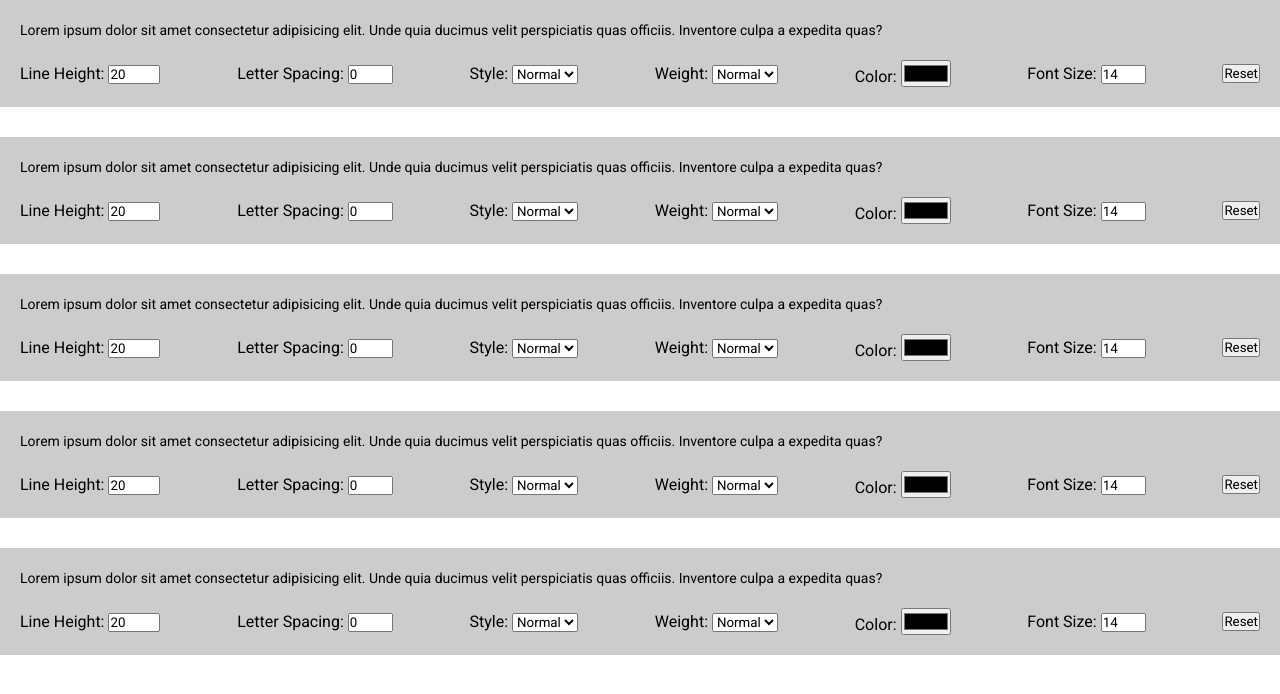
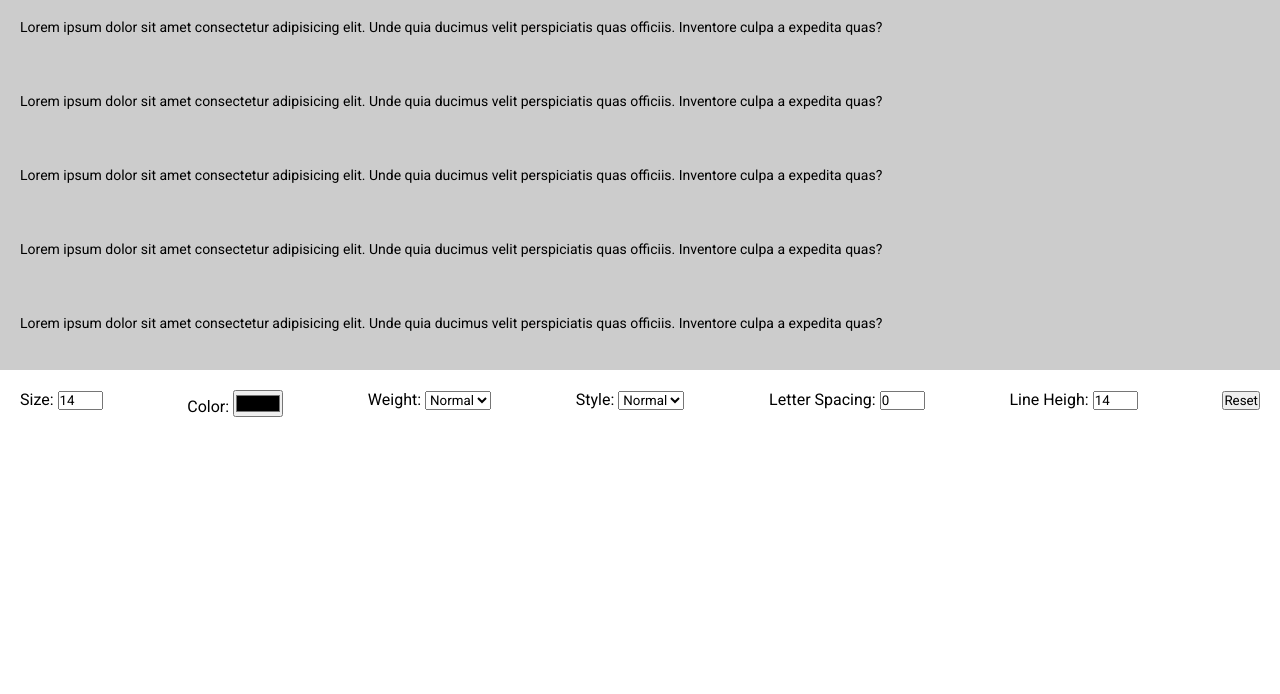
Before and after one commit to hotsk1y/regulators-for-text, a plain HTML site: page index.html in a window 1280 px wide. Both pictures are taken after a click on the button "Reset". Drawn offline with Linux system fonts and the light colour scheme.

Commit message:
regulators2

```diff
--- a/index.html
+++ b/index.html
@@ -1,5 +1,6 @@
 <!DOCTYPE html>
 <html lang="en">
+
 <head>
   <meta charset="UTF-8">
   <meta http-equiv="X-UA-Compatible" content="IE=edge">
@@ -7,34 +8,65 @@
   <title>Regulators for text</title>
   <link rel="stylesheet" href="style.css">
 </head>
+
 <body>
 
+  <div class="items">
     <div class="item">
       <div class="item-text">
-      Lorem ipsum dolor sit amet consectetur adipisicing elit. Unde quia ducimus velit perspiciatis quas officiis. Inventore culpa a expedita quas?
+        Lorem ipsum dolor sit amet consectetur adipisicing elit. Unde quia ducimus velit perspiciatis quas officiis.
+        Inventore culpa a expedita quas?
       </div>
     </div>
     <div class="item">
       <div class="item-text">
-      Lorem ipsum dolor sit amet consectetur adipisicing elit. Unde quia ducimus velit perspiciatis quas officiis. Inventore culpa a expedita quas?
+        Lorem ipsum dolor sit amet consectetur adipisicing elit. Unde quia ducimus velit perspiciatis quas officiis.
+        Inventore culpa a expedita quas?
       </div>
     </div>
     <div class="item">
       <div class="item-text">
-      Lorem ipsum dolor sit amet consectetur adipisicing elit. Unde quia ducimus velit perspiciatis quas officiis. Inventore culpa a expedita quas?
+        Lorem ipsum dolor sit amet consectetur adipisicing elit. Unde quia ducimus velit perspiciatis quas officiis.
+        Inventore culpa a expedita quas?
       </div>
     </div>
     <div class="item">
       <div class="item-text">
-      Lorem ipsum dolor sit amet consectetur adipisicing elit. Unde quia ducimus velit perspiciatis quas officiis. Inventore culpa a expedita quas?
+        Lorem ipsum dolor sit amet consectetur adipisicing elit. Unde quia ducimus velit perspiciatis quas officiis.
+        Inventore culpa a expedita quas?
       </div>
     </div>
     <div class="item">
       <div class="item-text">
-      Lorem ipsum dolor sit amet consectetur adipisicing elit. Unde quia ducimus velit perspiciatis quas officiis. Inventore culpa a expedita quas?
+        Lorem ipsum dolor sit amet consectetur adipisicing elit. Unde quia ducimus velit perspiciatis quas officiis.
+        Inventore culpa a expedita quas?
       </div>
+    </div>
+  </div>
+
+  <div class="controls">
+    <div>Size: <input type="number" min="8" max="72" class="font-size" value="14"></input></div>
+    <div>Color: <input type="color" value="#000000" class="font-color"></input></div>
+    <div>Weight:
+      <select id="weight">
+        <option value="lighter">Thin</option>
+        <option value="normal">Normal</option>
+        <option value="bold">Bold</option>
+      </select>
+    </div>
+    <div>
+      Style:
+      <select id="style">
+        <option value="normal" selected>Normal</option>
+        <option value="italic">Italic</option>
+      </select>
+    </div>
+    <div>Letter Spacing: <input type="number" min="0" max="10" class="letter-spacing" value="0"></input></div>
+    <div>Line Heigh: <input type="number" min="5" max="72" class="line-height" value="14"></input></div>
+    <div><button id="reset">Reset</button></div>
   </div>
 
   <script src="script.js"></script>
 </body>
+
 </html>
--- a/script.js
+++ b/script.js
@@ -1,251 +1,111 @@
-const item = document.querySelectorAll('.item')
-const itemText = document.querySelectorAll('.item-text')
-const localStorageItem = JSON.parse(localStorage.getItem('fontControls'))
-
 let data = JSON.parse(localStorage.getItem('fontControls'))
 
-const setDefauldData = (id) => {
-  data = []
-  localStorage.clear()
-  for (let i = 0; i < item.length; i++) {
-    const dataItem = {
-      id: i,
-      fontSize: '14px',
-      fontColor: '#000',
-      fontWeight: 'normal',
-      fontStyle: 'normal',
+const textItems = document.querySelector('.items')
+const fontSizeInput = document.querySelector('.font-size')
+const fontColorInput = document.querySelector('.font-color')
+const fontWeightInput = document.querySelector('#weight')
+const fontStyletInput = document.querySelector('#style')
+const letterSpacingInput = document.querySelector('.letter-spacing')
+const lineHeightInput = document.querySelector('.line-height')
+const resetButton = document.querySelector('#reset')
+
+// check the localstorage and set default data settings
+const setDefaultSettings= () => {
+  data = {
+    size: '14px',
+    color: '#000000',
+    weight: 'normal',
+    style: 'normal',
     letterSpacing: '0px',
-      lineHeight: '20px',
-    }
-    data.push(dataItem)
+    lineHeight: '14px'
   }
   localStorage.setItem('fontControls', JSON.stringify(data))
 }
-
 if (data === null) {
-  setDefauldData()
+  setDefaultSettings()
 }
 
-class Regulator {
-  constructor() {
-
+// set font settings from localstorage
+const setFontSettings = () => {
+  textItems.style.fontSize = data.size
+  fontSizeInput.value = data.size.replace('px', '')
+  textItems.style.color = data.color
+  fontColorInput.value = data.color
+  textItems.style.fontWeight = data.weight
+  if (fontWeightInput.options[0].value === data.weight) {
+    fontWeightInput.options[0].selected = true
+  }
+  if (fontWeightInput.options[1].value === data.weight) {
+    fontWeightInput.options[1].selected = true
+  }
+  if (fontWeightInput.options[2].value === data.weight) {
+    fontWeightInput.options[2].selected = true
+  }
+  textItems.style.fontStyle = data.style
+  if (fontStyletInput.options[0].value === data.style) {
+    fontStyletInput.options[0].selected = true
+  }
+  if (fontStyletInput.options[1].value === data.style) {
+    fontStyletInput.options[1].selected = true
+  }
+  textItems.style.letterSpacing = data.letterSpacing
+  letterSpacingInput.value = data.letterSpacing.replace('px', '')
+  textItems.style.lineHeight = data.lineHeight
+  lineHeightInput.value = data.lineHeight.replace('px', '')
 }
 
-  createFontSizeInput() {
-    for (let i = 0; i < item.length; i++) {
-      const fontSizeInput = document.createElement('input');
-      const div = document.createElement('div');
-      div.innerHTML = 'Font Size: '
-      div.setAttribute('class', 'font-size')
-      fontSizeInput.setAttribute('type', 'number');
-      fontSizeInput.setAttribute('min', '8');
-      fontSizeInput.setAttribute('max', '72');
-      fontSizeInput.setAttribute('value', data[i].fontSize.replace('px', ''));
-      itemText[i].style.fontSize = data[i].fontSize
+// set size value to localstorage and apply new settings
 fontSizeInput.addEventListener('change', (event) => {
-        const fontSize = `${event.target.value}px`
-        itemText[i].style.fontSize = fontSize
-        data[i].fontSize = fontSize
+  const sizeValue = `${event.target.value}px`
+  data.size = sizeValue
   localStorage.setItem('fontControls', JSON.stringify(data))
+  textItems.style.fontSize = data.size
 })
-      itemText[i].after(div)
-      div.append(fontSizeInput)
-    }
-  }
 
-  createFontColorInput() {
-    for (let i = 0; i < item.length; i++) {
-      const div = document.createElement('div');
-      div.innerHTML = 'Color: '
-      div.setAttribute('class', 'font-color')
-      const fontColorInput = document.createElement('input');
-      fontColorInput.setAttribute('type', 'color');
-      fontColorInput.setAttribute('value', data[i].fontColor);
-      itemText[i].style.color = data[i].fontColor
+// set color value and apply new settings
 fontColorInput.addEventListener('change', (event) => {
-        itemText[i].style.color = event.target.value
-        data[i].fontColor = event.target.value
+  const colorValue = event.target.value
+  data.color = colorValue
   localStorage.setItem('fontControls', JSON.stringify(data))
+  textItems.style.color = data.color
 })
-      itemText[i].after(div)
-      div.append(fontColorInput)
-    }
-  }
 
-  createFontWeightInput() {
-    for (let i = 0; i < item.length; i++) {
-      const div = document.createElement('div');
-      div.innerHTML = 'Weight: '
-      div.setAttribute('class', 'font-weight')
+// set weight value and apply new settings
+fontWeightInput.addEventListener('change', (event) => {
+  const weightValue = fontWeightInput.value
+  data.weight = weightValue
+  localStorage.setItem('fontControls', JSON.stringify(data))
+  textItems.style.fontWeight = data.weight
+})
 
-      const fontWeightInput = document.createElement('select');
-      fontWeightInput.setAttribute('id', `fontWeight${i}`);
-      itemText[i].style.fontWeight = data[i].fontWeight
+// set style value and apply new settings
+fontStyletInput.addEventListener('change', (event) => {
+  const styleValue = fontStyletInput.value
+  data.style = styleValue
+  localStorage.setItem('fontControls', JSON.stringify(data))
+  textItems.style.fontStyle = data.style
+})
 
-      let thin = new Option('Thin', '100');
-      fontWeightInput.append(thin);
+// set letter-spacing value to localstorage and apply new settings
+letterSpacingInput.addEventListener('change', (event) => {
+  const letterSpacingValue = `${event.target.value}px`
+  data.letterSpacing = letterSpacingValue
+  localStorage.setItem('fontControls', JSON.stringify(data))
+  textItems.style.letterSpacing = data.letterSpacing
+})
 
-      let normal = new Option('Normal', '400');
-      fontWeightInput.append(normal);
+// set line-height value to localstorage and apply new settings
+lineHeightInput.addEventListener('change', (event) => {
+  const lineHeightValue = `${event.target.value}px`
+  data.lineHeight = lineHeightValue
+  localStorage.setItem('fontControls', JSON.stringify(data))
+  textItems.style.lineHeight = data.lineHeight
+})
 
-      let bold = new Option('Bold', '900');
-      fontWeightInput.append(bold);
+// reset font styles
+resetButton.addEventListener('click', (event) => {
+  setDefaultSettings()
+  setFontSettings()
+})
 
-      if (data[i].fontWeight == 900 || data[i].fontWeight === 'bold') {
-        bold.selected = true
-      }
-      if (data[i].fontWeight == 400 || data[i].fontWeight === 'normal') {
-        normal.selected = true
-      }
-      if (data[i].fontWeight == 100 || data[i].fontWeight === 'thin') {
-        thin.selected = true
-      }
-
-      fontWeightInput.addEventListener('change', (event) => {
-        itemText[i].style.fontWeight = event.target.value
-        data[i].fontWeight = event.target.value
-        localStorage.setItem('fontControls', JSON.stringify(data))
-      })
-      itemText[i].after(div)
-      div.append(fontWeightInput)
-    }
-
-  }
-
-  createFontStyleInput() {
-    for (let i = 0; i < item.length; i++) {
-      const div = document.createElement('div');
-      div.innerHTML = 'Style: '
-      div.setAttribute('class', 'font-style')
-
-      const fontStyleInput = document.createElement('select');
-      fontStyleInput.setAttribute('id', `fontStyle${i}`);
-      itemText[i].style.fontStyle = data[i].fontStyle
-
-      let normal = new Option('Normal', 'normal');
-      fontStyleInput.append(normal);
-
-      let italic = new Option('Italic', 'italic')
-      fontStyleInput.append(italic);
-
-      if (data[i].fontStyle == 'normal') {
-        normal.selected = true
-      } else {
-        italic.selected = true
-      }
-
-      fontStyleInput.addEventListener('change', (event) => {
-        itemText[i].style.fontStyle = event.target.value
-
-        data[i].fontStyle = event.target.value
-        localStorage.setItem('fontControls', JSON.stringify(data))
-      })
-      itemText[i].after(div)
-      div.append(fontStyleInput)
-    }
-  }
-
-  createLetterSpacingInput() {
-    for (let i = 0; i < item.length; i++) {
-      const div = document.createElement('div');
-      div.innerHTML = 'Letter Spacing: '
-      div.setAttribute('class', 'letter-spacing')
-
-      const letterSpacingInput = document.createElement('input');
-      itemText[i].style.letterSpacing = data[i].letterSpacing
-      letterSpacingInput.setAttribute('value', data[i].letterSpacing.replace('px', ''));
-      letterSpacingInput.setAttribute('type', 'number');
-      letterSpacingInput.setAttribute('min', '0');
-      letterSpacingInput.setAttribute('max', '72');
-      letterSpacingInput.addEventListener('change', (event) => {
-        itemText[i].style.letterSpacing = `${event.target.value}px`
-        data[i].letterSpacing = `${event.target.value}px`
-        localStorage.setItem('fontControls', JSON.stringify(data))
-      })
-      itemText[i].after(div)
-      div.append(letterSpacingInput)
-    }
-  }
-
-  createLineHeightInput() {
-    for (let i = 0; i < item.length; i++) {
-      const div = document.createElement('div');
-      div.innerHTML = 'Line Height: '
-      div.setAttribute('class', 'line-height')
-
-      const LineHeightInput = document.createElement('input');
-      itemText[i].style.lineHeight = data[i].lineHeight
-      LineHeightInput.setAttribute('type', 'number');
-      LineHeightInput.setAttribute('min', '0');
-      LineHeightInput.setAttribute('max', '100');
-      LineHeightInput.setAttribute('value', data[i].lineHeight.replace('px', ''));
-      LineHeightInput.addEventListener('change', (event) => {
-        itemText[i].style.lineHeight = `${event.target.value}px`
-        data[i].lineHeight = `${event.target.value}px`
-        localStorage.setItem('fontControls', JSON.stringify(data))
-      })
-      itemText[i].after(div)
-      div.append(LineHeightInput)
-    }
-  }
-
-  resetSettings(id) {
-    const fontSizeInput = document.querySelectorAll('.font-size > input')
-    const fontColorInput = document.querySelectorAll('.font-color > input')
-    const fontWeightInput = document.querySelectorAll('.font-weight > select')
-    const fontStyleInput = document.querySelectorAll('.font-style > select')
-    const letterSpacingInput = document.querySelectorAll('.letter-spacing > input')
-    const lineHeightInput = document.querySelectorAll('.line-height > input')
-
-    itemText[id].style.fontSize = '14px'
-    data[id].fontSize = '14px'
-    fontSizeInput[id].value = 14
-
-    itemText[id].style.color = '#000000'
-    data[id].fontColor = '#000000'
-    fontColorInput[id].value = '#000000'
-
-    itemText[id].style.fontWeight = 400
-    data[id].fontWeight = 400
-    fontWeightInput[id].options[1].selected = true
-
-    itemText[id].style.fontStyle = 'normal'
-    data[id].fontStyle = 'normal'
-    fontStyleInput[id].options[0].selected = true
-
-    itemText[id].style.letterSpacing = '0px'
-    data[id].letterSpacing = '0px'
-    letterSpacingInput[id].value = 0
-
-    itemText[id].style.lineHeight = '20px'
-    data[id].lineHeight = '20px'
-    lineHeightInput[id].value = 20
-
-    localStorage.setItem('fontControls', JSON.stringify(data))
-  }
-
-  createResetButton() {
-    for (let i = 0; i < item.length; i++) {
-      const resetButton = document.createElement('button');
-      resetButton.innerHTML = 'Reset'
-      resetButton.setAttribute('value', 'reset');
-      item[i].append(resetButton)
-      resetButton.addEventListener('click', (event) => {
-        this.resetSettings(data[i].id)
-      })
-    }
-  }
-
-  createRegButtons() {
-    this.createFontSizeInput()
-    this.createFontColorInput()
-    this.createFontWeightInput()
-    this.createFontStyleInput()
-    this.createLetterSpacingInput()
-    this.createLineHeightInput()
-    this.createResetButton()
-  }
-}
-
-const controls = new Regulator()
-controls.createRegButtons()
+setFontSettings()
--- a/style.css
+++ b/style.css
@@ -7,8 +7,9 @@
   font-family: 'Roboto', sans-serif;
 }
 
+
 .item{
-  margin-bottom: 30px;
+  /* margin-bottom: 30px; */
   padding: 20px;
   background-color: #ccc;
   display: flex;
@@ -20,3 +21,9 @@
   width: 100%;
   margin-bottom: 20px;
 }
+
+.controls{
+  display: flex;
+  margin: 20px;
+  justify-content: space-between;
+}
```
Lines whose indentation alone changed are shown as unchanged.
